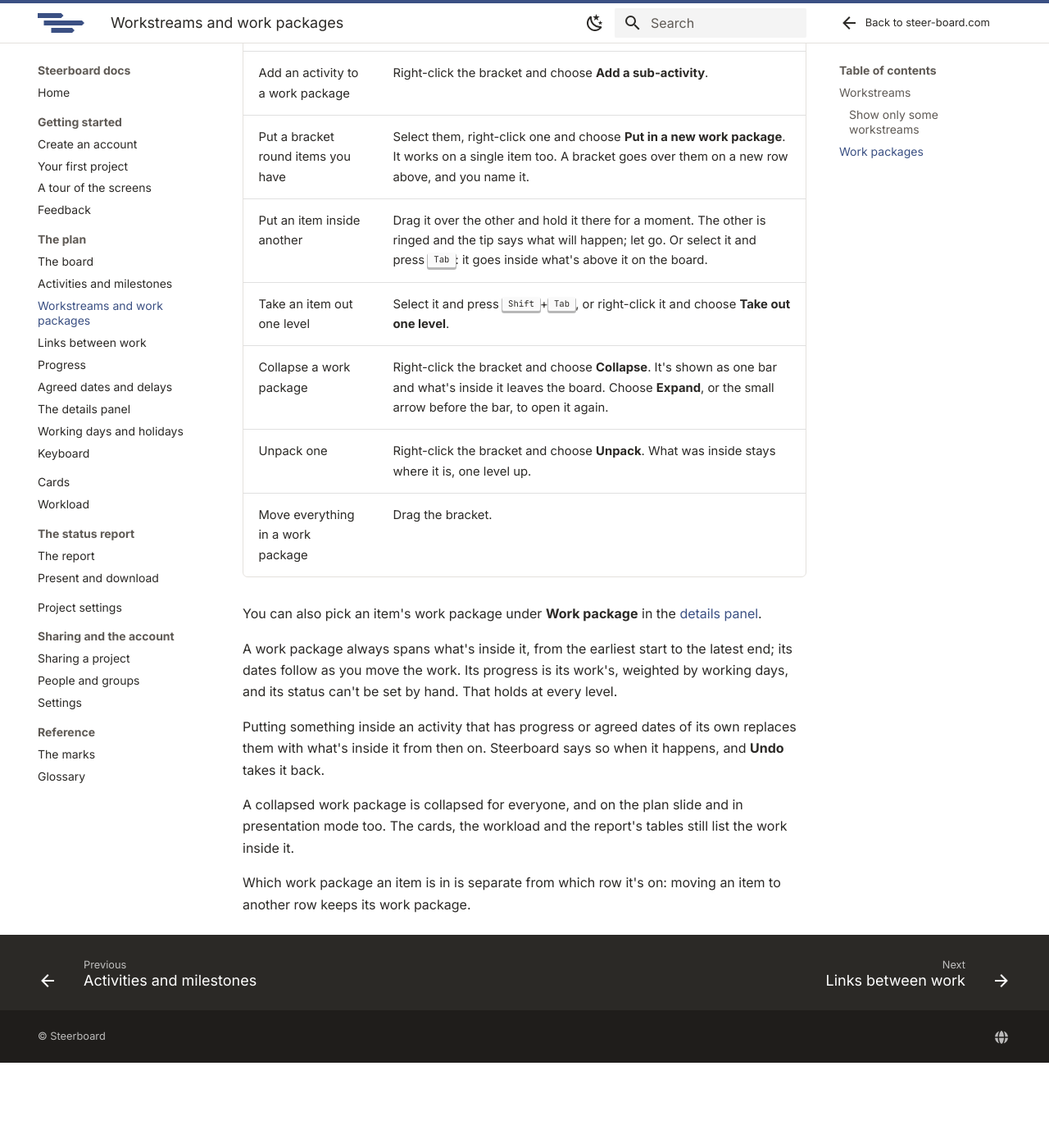
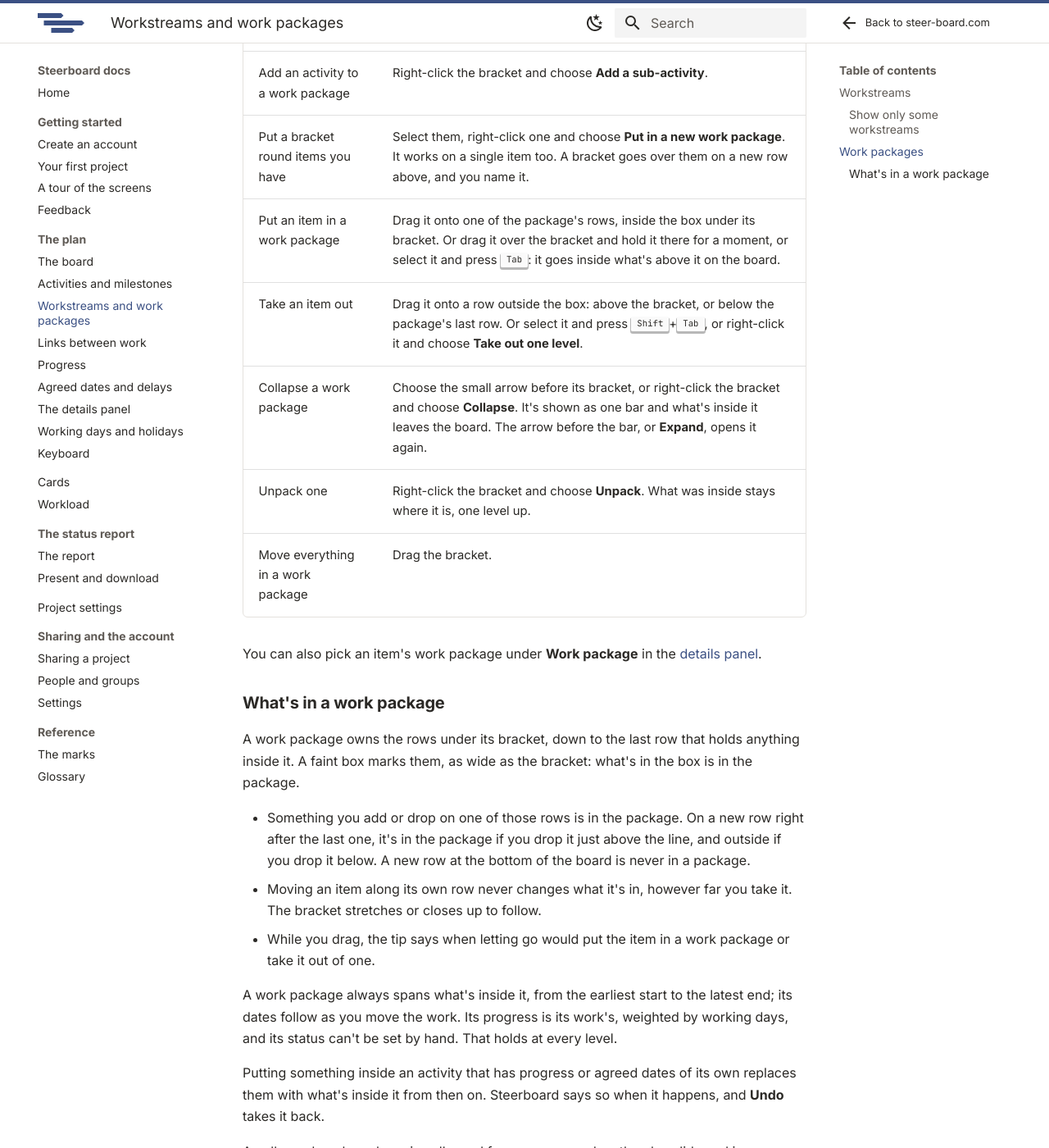
Before and after one commit to mistahcase/steerboard-docs, an MkDocs documentation site: the page built from pages/plan/workstreams.md, in a window 1280 px wide and 1400 px high, scrolled down 1772 px. Shown: the whole window at 82% size. Built offline with MkDocs 1.6.1 and Material for MkDocs 9.7.7, drawn with Linux system fonts in a browser that asks for light colours; before the commit the page ends 3068 px from its top, so only the background shows below that; some of the changed text lies outside the part shown.

Commit message:
Work packages: where an item is put says what it is in
A work package owns the rows under its bracket. New items and items moved to another row join a package only when put on those rows; a new row below everything is outside. Moving along its own row never changes membership. Dragging to a row outside the package takes the item out, and the tip says in or out of which package. A faint box under each open bracket shows what it holds, on the board and on the plan slide. An open bracket has a chevron that collapses it. Tab, hold-and-drop, the menu and the details panel also move the item onto or off the package rows. SCENARIOS WP8 to WP10, docs and screenshots updated.

Co-Authored-By: Claude Fable 5.2 <noreply@anthropic.com>

```diff
--- a/pages/plan/workstreams.md
+++ b/pages/plan/workstreams.md
@@ -45,14 +45,29 @@ activity with something inside it is a work package.
 | Break an activity down | Right-click it and choose **Add a sub-activity**. The activity becomes a bracket, and the new activity inside it takes over its dates and progress, so the plan reads the same. Name it, then add more the same way. |
 | Add an activity to a work package | Right-click the bracket and choose **Add a sub-activity**. |
 | Put a bracket round items you have | Select them, right-click one and choose **Put in a new work package**. It works on a single item too. A bracket goes over them on a new row above, and you name it. |
-| Put an item inside another | Drag it over the other and hold it there for a moment. The other is ringed and the tip says what will happen; let go. Or select it and press <kbd>Tab</kbd>: it goes inside what's above it on the board. |
-| Take an item out one level | Select it and press <kbd>Shift</kbd>+<kbd>Tab</kbd>, or right-click it and choose **Take out one level**. |
-| Collapse a work package | Right-click the bracket and choose **Collapse**. It's shown as one bar and what's inside it leaves the board. Choose **Expand**, or the small arrow before the bar, to open it again. |
+| Put an item in a work package | Drag it onto one of the package's rows, inside the box under its bracket. Or drag it over the bracket and hold it there for a moment, or select it and press <kbd>Tab</kbd>: it goes inside what's above it on the board. |
+| Take an item out | Drag it onto a row outside the box: above the bracket, or below the package's last row. Or select it and press <kbd>Shift</kbd>+<kbd>Tab</kbd>, or right-click it and choose **Take out one level**. |
+| Collapse a work package | Choose the small arrow before its bracket, or right-click the bracket and choose **Collapse**. It's shown as one bar and what's inside it leaves the board. The arrow before the bar, or **Expand**, opens it again. |
 | Unpack one | Right-click the bracket and choose **Unpack**. What was inside stays where it is, one level up. |
 | Move everything in a work package | Drag the bracket. |
 
 You can also pick an item's work package under **Work package** in the
 [details panel](details.md).
+
+### What's in a work package
+
+A work package owns the rows under its bracket, down to the last row that
+holds anything inside it. A faint box marks them, as wide as the bracket:
+what's in the box is in the package.
+
+- Something you add or drop on one of those rows is in the package. On a new
+  row right after the last one, it's in the package if you drop it just above
+  the line, and outside if you drop it below. A new row at the bottom of the
+  board is never in a package.
+- Moving an item along its own row never changes what it's in, however far
+  you take it. The bracket stretches or closes up to follow.
+- While you drag, the tip says when letting go would put the item in a work
+  package or take it out of one.
 
 A work package always spans what's inside it, from the earliest start to the latest
 end; its dates follow as you move the work. Its progress is its work's,
@@ -67,5 +82,6 @@ A collapsed work package is collapsed for everyone, and on the plan slide and
 in presentation mode too. The cards, the workload and the report's tables
 still list the work inside it.
 
-Which work package an item is in is separate from which row it's on: moving
-an item to another row keeps its work package.
+A work package's own bracket can sit on any row. Its box starts at the
+bracket, so keep what it holds on the rows under it; **Arrange rows by work package**
+(right-click free space) puts a plan back in that shape.
```
Also changed, not shown: pages/plan/board.md (+3 -2 lines), pages/reference/marks.md (+2 -1 lines), pages/img/cards.png, pages/img/feedback.png, pages/img/new-project.png, pages/img/people-add.png, pages/img/people.png, pages/img/plan-details.png, pages/img/plan-menu.png, pages/img/plan.png, pages/img/project-settings.png, pages/img/projects.png, pages/img/report.png, pages/img/settings.png, 2 more files.
